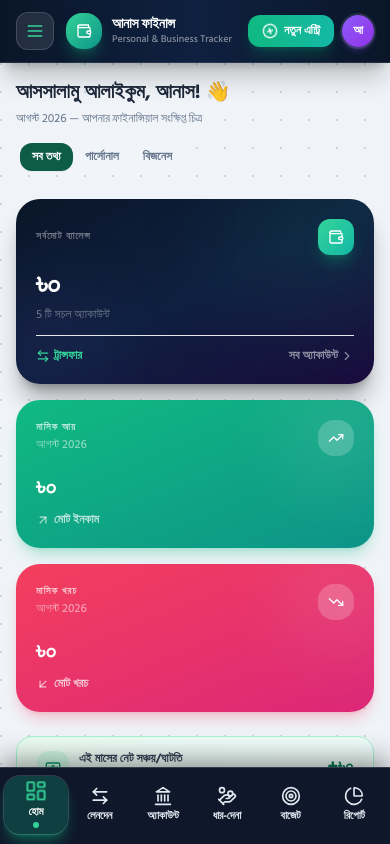
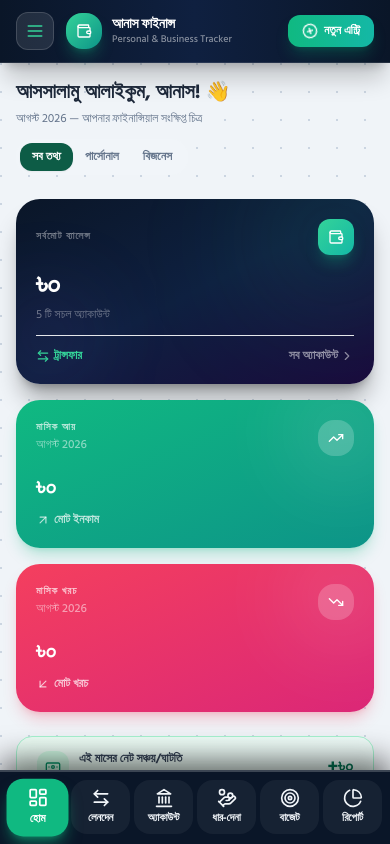
Before and after one commit to abdulsuban1996/anas-finance-management, a Next.js app: page / in a window 390 px wide. Shown: the top 844 px of the page. Built offline with nearby package versions, Linux system fonts and the light colour scheme.

Commit message:
Remove avatar badge from header and fix bottom navigation high contrast for mobile view

```diff
--- a/components/BottomNav.jsx
+++ b/components/BottomNav.jsx
@@ -7,25 +7,20 @@ import { motion } from 'framer-motion';
 import { LayoutDashboard, ArrowLeftRight, Landmark, HandCoins, PieChart, Target } from 'lucide-react';
 
 const NAV_ITEMS = [
-  { name: 'হোম',        href: '/',             icon: LayoutDashboard, activeColor: 'text-emerald-400', activeBg: 'bg-emerald-500/25', glow: 'shadow-emerald-500/40' },
-  { name: 'লেনদেন',    href: '/transactions',  icon: ArrowLeftRight,  activeColor: 'text-violet-400',  activeBg: 'bg-violet-500/25',  glow: 'shadow-violet-500/40'  },
-  { name: 'অ্যাকাউন্ট', href: '/accounts',     icon: Landmark,        activeColor: 'text-sky-400',     activeBg: 'bg-sky-500/25',     glow: 'shadow-sky-500/40'     },
-  { name: 'ধার-দেনা',  href: '/loans',         icon: HandCoins,       activeColor: 'text-rose-400',    activeBg: 'bg-rose-500/25',    glow: 'shadow-rose-500/40'    },
-  { name: 'বাজেট',     href: '/budgets',       icon: Target,          activeColor: 'text-amber-400',   activeBg: 'bg-amber-500/25',   glow: 'shadow-amber-500/40'   },
-  { name: 'রিপোর্ট',   href: '/reports',       icon: PieChart,        activeColor: 'text-fuchsia-400', activeBg: 'bg-fuchsia-500/25', glow: 'shadow-fuchsia-500/40' },
+  { name: 'হোম',        href: '/',             icon: LayoutDashboard, activeBg: 'bg-emerald-500', activeText: 'text-white', glow: 'shadow-emerald-500/50' },
+  { name: 'লেনদেন',    href: '/transactions',  icon: ArrowLeftRight,  activeBg: 'bg-violet-500',  activeText: 'text-white', glow: 'shadow-violet-500/50'  },
+  { name: 'অ্যাকাউন্ট', href: '/accounts',     icon: Landmark,        activeBg: 'bg-sky-500',     activeText: 'text-white', glow: 'shadow-sky-500/50'     },
+  { name: 'ধার-দেনা',  href: '/loans',         icon: HandCoins,       activeBg: 'bg-rose-500',    activeText: 'text-white', glow: 'shadow-rose-500/50'    },
+  { name: 'বাজেট',     href: '/budgets',       icon: Target,          activeBg: 'bg-amber-500',   activeText: 'text-white', glow: 'shadow-amber-500/50'   },
+  { name: 'রিপোর্ট',   href: '/reports',       icon: PieChart,        activeBg: 'bg-fuchsia-500', activeText: 'text-white', glow: 'shadow-fuchsia-500/50' },
 ];
 
 export default function BottomNav() {
   const pathname = usePathname();
 
   return (
-    <motion.div
-      initial={{ y: 80, opacity: 0 }}
-      animate={{ y: 0,  opacity: 1 }}
-      transition={{ delay: 0.2, duration: 0.4, ease: [0.34, 1.56, 0.64, 1] }}
-      className="lg:hidden fixed bottom-0 left-0 right-0 z-40 bg-[#0f172a] border-t border-white/15 px-1 py-2 pb-[calc(0.6rem+env(safe-area-inset-bottom))] shadow-[0_-8px_25px_rgba(0,0,0,0.4)]"
-    >
-      <nav className="flex items-center justify-around">
+    <div className="lg:hidden fixed bottom-0 left-0 right-0 z-50 bg-[#0a1628] border-t-2 border-white/20 px-2 py-2 pb-[calc(0.6rem+env(safe-area-inset-bottom))] shadow-[0_-10px_30px_rgba(0,0,0,0.6)]">
+      <nav className="flex items-center justify-between gap-1 max-w-md mx-auto">
         {NAV_ITEMS.map((item) => {
           const Icon = item.icon;
           const isActive = pathname === item.href;
@@ -35,33 +30,21 @@ export default function BottomNav() {
               <motion.div
                 whileTap={{ scale: 0.88 }}
                 transition={{ type: 'spring', stiffness: 500, damping: 25 }}
-                className={`flex flex-col items-center py-1.5 px-1 rounded-2xl touch-manipulation transition-all duration-200 ${
-                  isActive ? `${item.activeColor} ${item.activeBg} font-extrabold ring-1 ring-white/15 shadow-lg ${item.glow}` : 'text-slate-200 hover:text-white'
+                className={`flex flex-col items-center py-2 px-1 rounded-2xl touch-manipulation transition-all duration-200 ${
+                  isActive
+                    ? `${item.activeBg} text-white font-extrabold shadow-lg ${item.glow} scale-105`
+                    : 'text-white hover:text-white bg-white/5 hover:bg-white/10'
                 }`}
               >
-                <motion.div
-                  animate={isActive ? { scale: 1.15, y: -1 } : { scale: 1, y: 0 }}
-                  transition={{ type: 'spring', stiffness: 350, damping: 20 }}
-                >
-                  <Icon className={`w-5 h-5 mb-0.5 ${isActive ? item.activeColor : 'text-slate-200'}`} />
-                </motion.div>
-                <span className={`text-[11px] font-bold tracking-tight ${isActive ? 'text-white' : 'text-slate-200'}`}>
+                <Icon className={`w-5 h-5 mb-0.5 ${isActive ? 'text-white' : 'text-slate-100'}`} />
+                <span className={`text-[11px] font-extrabold tracking-tight ${isActive ? 'text-white' : 'text-slate-100'}`}>
                   {item.name}
                 </span>
-
-                {/* Active indicator dot */}
-                {isActive && (
-                  <motion.div
-                    layoutId="bottom-nav-dot"
-                    className={`w-1.5 h-1.5 rounded-full mt-0.5 ${item.activeColor.replace('text-', 'bg-')}`}
-                    transition={{ type: 'spring', stiffness: 500, damping: 30 }}
-                  />
-                )}
               </motion.div>
             </Link>
           );
         })}
       </nav>
-    </motion.div>
+    </div>
   );
 }
--- a/components/Navbar.jsx
+++ b/components/Navbar.jsx
@@ -86,23 +86,6 @@ export default function Navbar({ onOpenTransaction, onOpenTransfer }) {
               </motion.div>
               <span>নতুন এন্ট্রি</span>
             </motion.button>
-
-            <div className="h-6 w-px bg-white/10 hidden sm:block" />
-
-            {/* Avatar */}
-            <motion.div
-              whileHover={{ scale: 1.06 }}
-              transition={{ type: 'spring', stiffness: 400 }}
-              className="flex items-center gap-2"
-            >
-              <div className="w-8 h-8 sm:w-9 sm:h-9 rounded-full bg-gradient-to-br from-violet-500 to-purple-600 flex items-center justify-center text-white font-bold text-xs sm:text-sm shadow-md shadow-violet-500/30 ring-2 ring-white/10">
-                আ
-              </div>
-              <div className="hidden md:block">
-                <p className="text-xs font-bold text-white">আনাস</p>
-                <p className="text-[10px] text-white/40">Admin</p>
-              </div>
-            </motion.div>
           </motion.div>
         </div>
       </motion.header>
```
